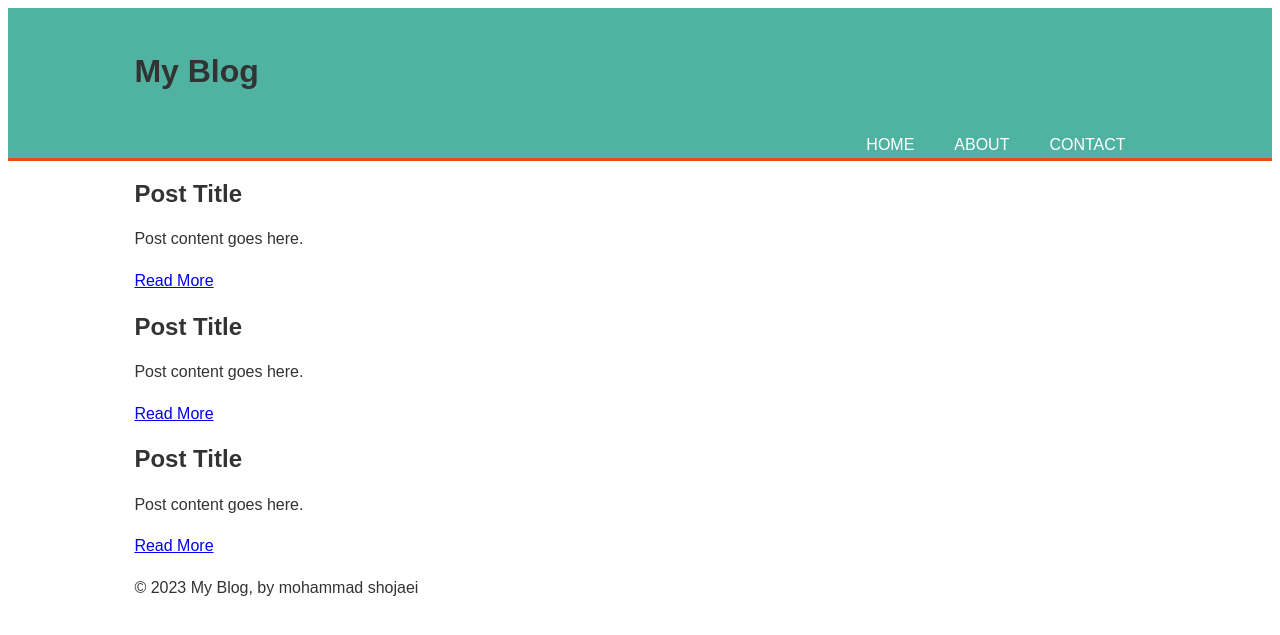
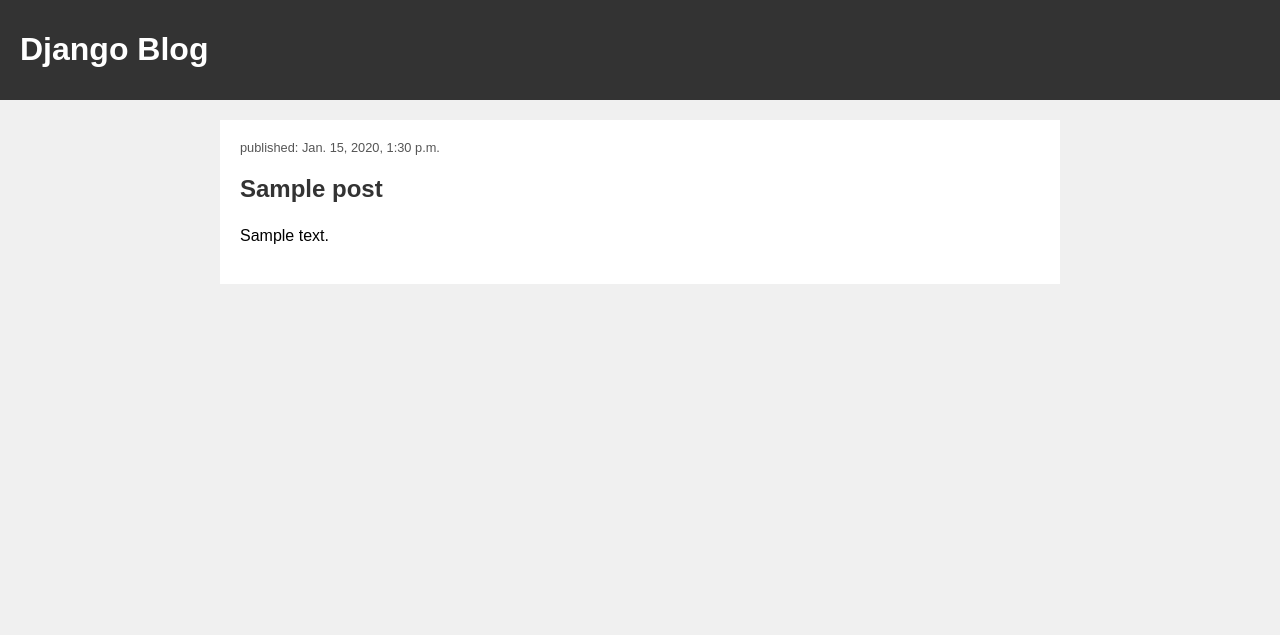
Before and after one commit to mshojaei77/my-first-blog, a Django app: page / in a window 1280 px wide. Shown: the top 635 px of the page. Run offline with Django 4.2, Linux system fonts and the light colour scheme; tables that the repository leaves empty hold one stand-in row (values such as "Sample post").

Commit message:
Modified templates to display posts from database.

```diff
--- a/blog/templates/blog/post_list.html
+++ b/blog/templates/blog/post_list.html
@@ -1,95 +1,57 @@
 <!DOCTYPE html>
 <html>
     <head>
-	<title>My Blog</title>
-	<style type="text/css">
+        <title>Django blog</title>
+        <style>
             body {
                 font-family: Arial, sans-serif;
-		line-height: 1.6em;
-		color: #333;
-	}
-	.container {
-		width: 80%;
-		margin:auto;
-		overflow: hidden;
+                margin: 0;
+                padding: 0;
+                background-color: #f0f0f0;
             }
             header {
-		background: #50b3a2;
-		padding-top: 30px;
-		min-height: 70px;
-		border-bottom: #e8491d 3px solid;
+                background-color: #333;
+                color: #fff;
+                padding: 10px 0;
             }
-	header a {
-		color: #ffffff;
+            header h1 a {
+                color: #fff;
                 text-decoration: none;
-		text-transform: uppercase;
-		font-size: 16px;
+                padding: 0 20px;
             }
-	header li {
-		float: left;
-		display: inline;
-		padding: 0 20px 0 20px;
+            article {
+                background-color: #fff;
+                margin: 20px auto;
+                padding: 20px;
+                max-width: 800px;
             }
-	header #branding {
-		float: left;
+            article time {
+                display: block;
+                color: #555;
+                font-size: 0.8em;
+                margin-bottom: 10px;
             }
-	header #branding h1 {
-		margin: 0;
+            article h2 a {
+                color: #333;
+                text-decoration: none;
             }
-	header nav {
-		float: right;
-		margin-top: 10px;
-	}
-	header .highlight, header .current a {
-		color: #e8491d;
-		font-weight: bold;
-	}
-	header a:hover {
-		color: #cccccc;
-		text-decoration: underline;
+            article p {
+                font-size: 1em;
+                line-height: 1.6em;
             }
         </style>
     </head>
     <body>
         <header>
-		<div class="container">
-			<h1>My Blog</h1>
-			<nav>
-				<ul>
-					<li><a href="#">Home</a></li>
-					<li><a href="#">About</a></li>
-					<li><a href="#">Contact</a></li>
-				</ul>
-			</nav>
-		</div>
+            <h1><a href="/">Django Blog</a></h1>
         </header>
 
-	<main>
-		<div class="container">
-			<div class="post">
-				<h2>Post Title</h2>
-				<p>Post content goes here.</p>
-				<a href="#">Read More</a>
-			</div>
-
-			<div class="post">
-				<h2>Post Title</h2>
-				<p>Post content goes here.</p>
-				<a href="#">Read More</a>
-			</div>
-
-			<div class="post">
-				<h2>Post Title</h2>
-				<p>Post content goes here.</p>
-				<a href="#">Read More</a>
-			</div>
-		</div>
-	</main>
-
-	<footer>
-		<div class="container">
-			<p>&copy; 2023 My Blog, by mohammad shojaei</p>
-		</div>
-	</footer>
+        {% for post in posts %}
+            <article>
+                <time>published: {{ post.published_date }}</time>
+                <h2><a href="">{{ post.title }}</a></h2>
+                <p>{{ post.text|linebreaksbr }}</p>
+            </article>
+        {% endfor %}
     </body>
 </html>
--- a/blog/views.py
+++ b/blog/views.py
@@ -1,4 +1,7 @@
 from django.shortcuts import render
+from django.utils import timezone
+from .models import Post
 
 def post_list(request):
-    return render(request, 'blog/post_list.html', {})
+    posts = Post.objects.filter(published_date__lte=timezone.now()).order_by('published_date')
+    return render(request, 'blog/post_list.html', {'posts': posts})
```
Lines whose indentation alone changed are shown as unchanged.
